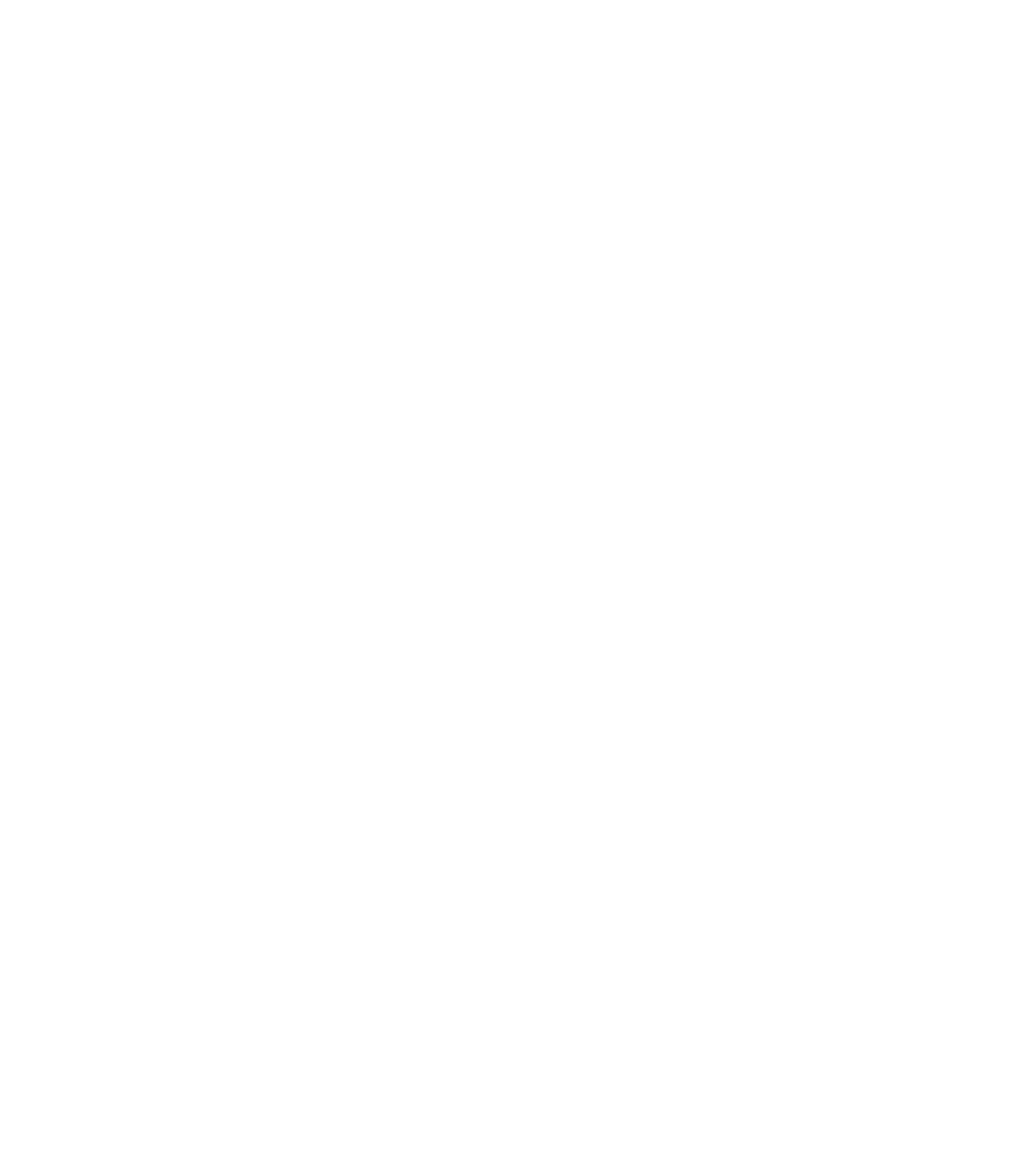
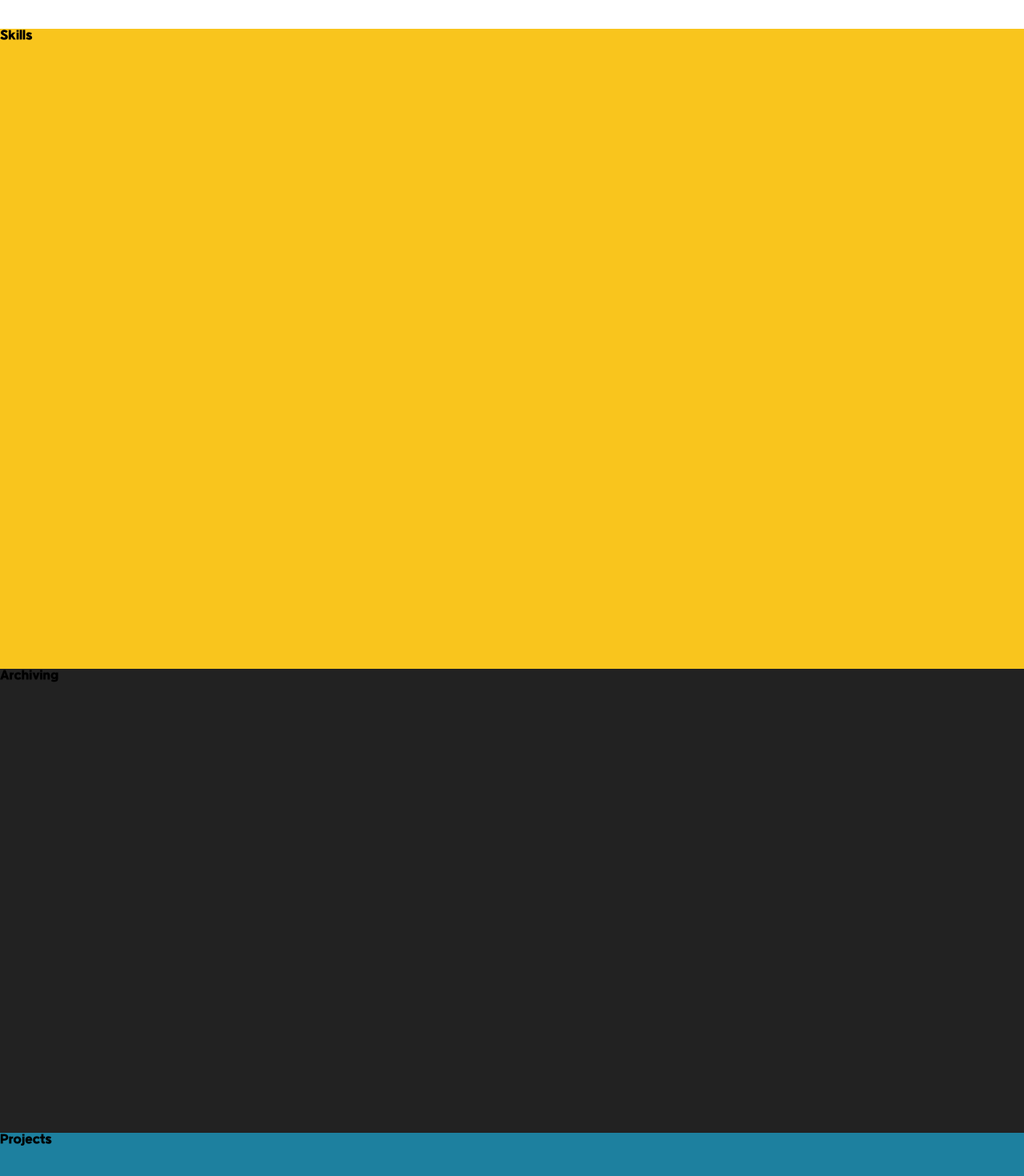
Before and after one commit to kimhsr/khs-portfolio, a React (Create React App) app: page / in a window 1280 px wide. Shown: the part 1014-2484 px from the top of the page at 80% size. Before the commit the page ends 800 px from the top, so only its background shows below. Built offline with nearby package versions, Linux system fonts and the light colour scheme.

Commit message:
전체 틀 생성

```diff
--- a/src/App.js
+++ b/src/App.js
@@ -3,6 +3,9 @@ import React from "react";
 import Nav from "./components/Nav";
 import Banner from "./components/Banner";
 import About from "./components/About";
+import Skills from "./components/Skills";
+import Archiving from "./components/Archiving";
+import Projects from "./components/Projects";
 
 function App() {
   return (
@@ -10,6 +13,9 @@ function App() {
       <Nav />
       <Banner />
       <About />
+      <Skills />
+      <Archiving />
+      <Projects />
     </div>
   );
 }
--- a/src/components/About.css
+++ b/src/components/About.css
@@ -0,0 +1,5 @@
+.aboutContainer {
+  background-color: white;
+  width: 100%;
+  height: 450px;
+}
--- a/src/components/About.js
+++ b/src/components/About.js
@@ -1,9 +1,8 @@
-import React from 'react'
+import React from "react";
+import "./About.css";
 
 function About() {
-  return (
-    <div>About</div>
-  )
+  return <div className="aboutContainer">About</div>;
 }
 
-export default About
+export default About;
--- a/src/components/Archiving.css
+++ b/src/components/Archiving.css
@@ -0,0 +1,5 @@
+.archivingContainer {
+  background-color: #222222;
+  width: 100%;
+  height: 580px;
+}
--- a/src/components/Archiving.js
+++ b/src/components/Archiving.js
@@ -0,0 +1,8 @@
+import React from "react";
+import "./Archiving.css";
+
+function Archiving() {
+  return <div className="archivingContainer">Archiving</div>;
+}
+
+export default Archiving;
--- a/src/components/Banner.css
+++ b/src/components/Banner.css
@@ -1,4 +1,4 @@
-.bannerColor {
+.bannerContainer {
   background-color: #5d4e44;
   width: 100%;
   height: 600px;
--- a/src/components/Banner.js
+++ b/src/components/Banner.js
@@ -4,7 +4,7 @@ import "./Banner.css";
 
 function Banner() {
   return (
-    <div className="bannerColor">
+    <div className="bannerContainer">
       <div></div>
     </div>
   );
--- a/src/components/Projects.css
+++ b/src/components/Projects.css
@@ -0,0 +1,5 @@
+.projectsContainer {
+  background-color: #1d809f;
+  width: 100%;
+  height: 1000px;
+}
--- a/src/components/Projects.js
+++ b/src/components/Projects.js
@@ -0,0 +1,8 @@
+import React from "react";
+import "./Projects.css";
+
+function Projects() {
+  return <div className="projectsContainer">Projects</div>;
+}
+
+export default Projects;
--- a/src/components/Skills.css
+++ b/src/components/Skills.css
@@ -0,0 +1,5 @@
+.skillsContainer {
+  background-color: #f9c51d;
+  width: 100%;
+  height: 800px;
+}
--- a/src/components/Skills.js
+++ b/src/components/Skills.js
@@ -0,0 +1,8 @@
+import React from "react";
+import "./Skills.css";
+
+function Skills() {
+  return <div className="skillsContainer">Skills</div>;
+}
+
+export default Skills;
```
